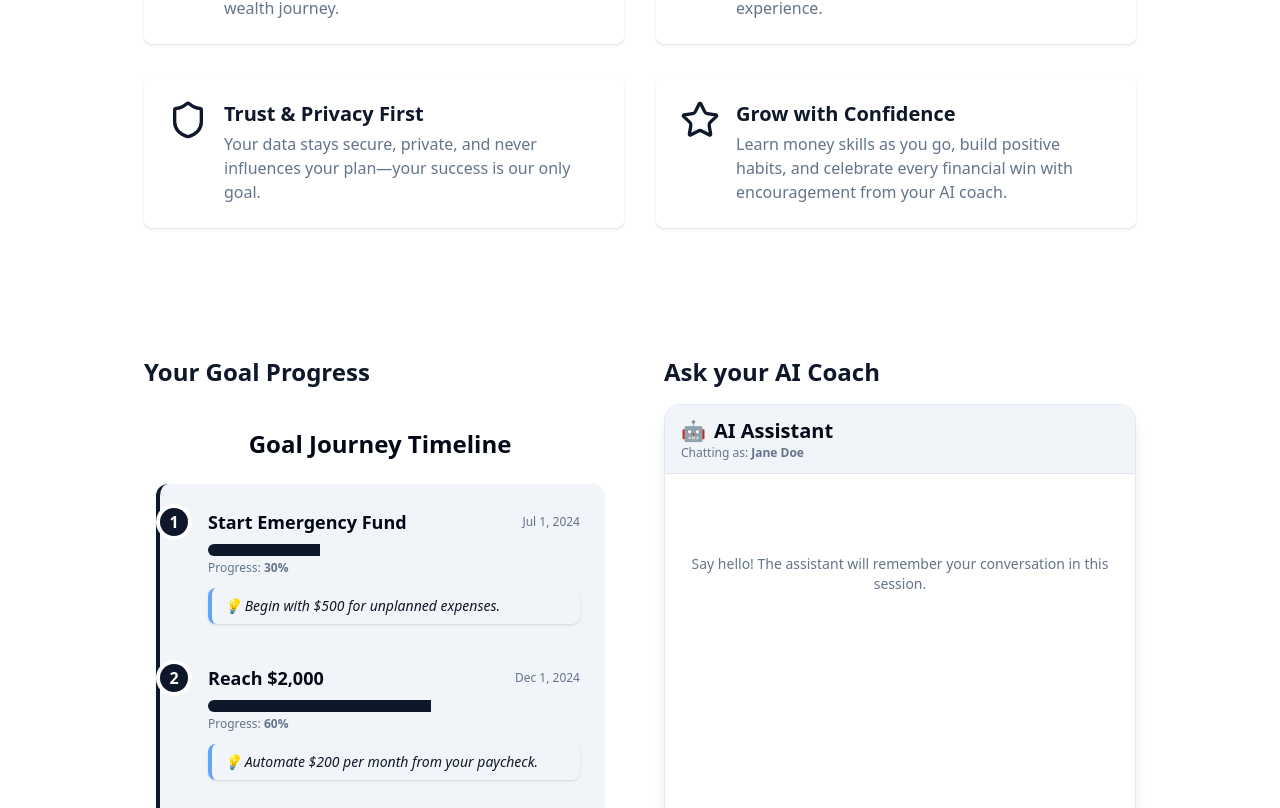
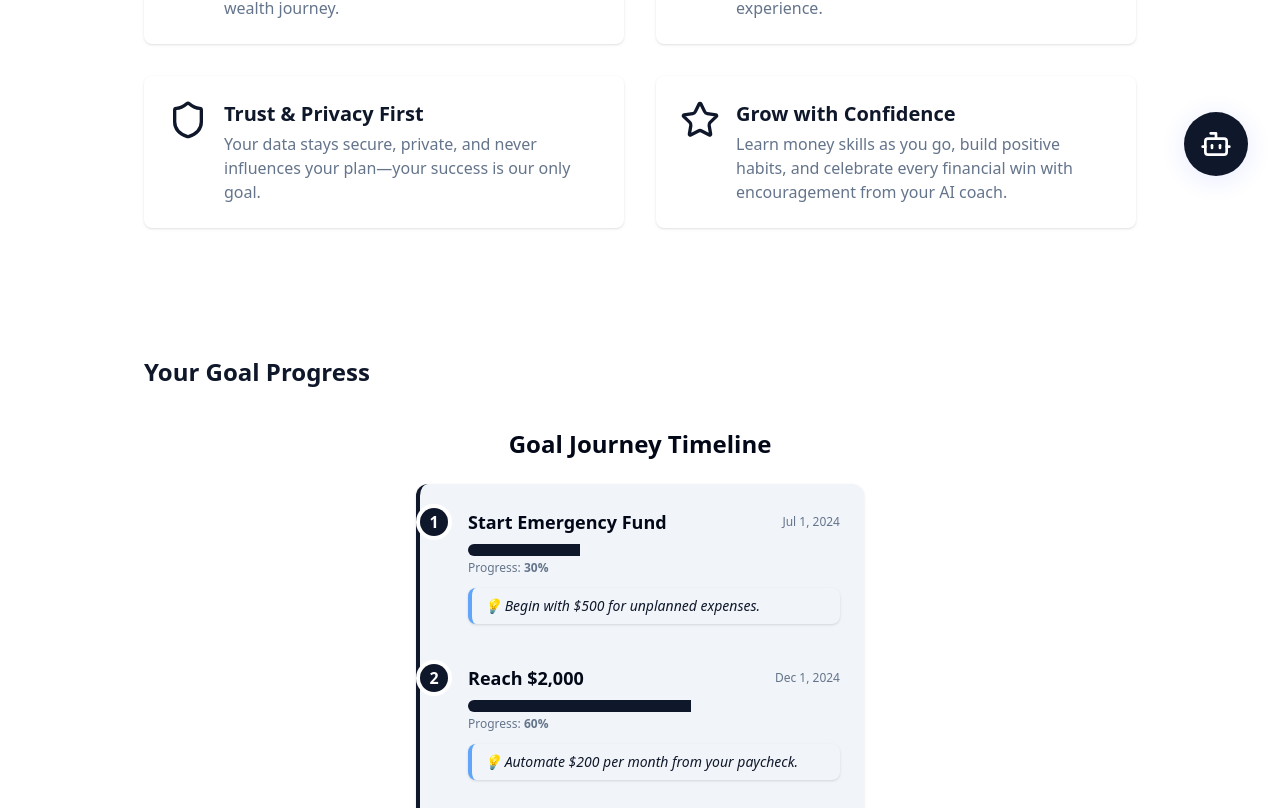
Before and after one commit to niveditajurel/future-financial-path, a React (Vite) app: page / in a window 1280 px wide. Shown: the part 592-1400 px from the top of the page. Built offline with nearby package versions, Linux system fonts and the light colour scheme.

Commit message:
Refactor: Implement floating chat bubble
Move the AI chatbot to a floating chat bubble in the corner of the screen. Clicking the bubble opens the full chat interface.

```diff
--- /dev/null
+++ b/src/components/AiChatBubble.tsx
@@ -0,0 +1,63 @@
+
+import React, { useState } from "react";
+import { Dialog, DialogContent, DialogClose } from "@/components/ui/dialog";
+import { Bot, X } from "lucide-react";
+import { AiChatbot } from "./AiChatbot";
+
+type UserProfile = {
+  name?: string;
+  email?: string;
+  [key: string]: any;
+};
+
+type AiChatBubbleProps = {
+  userId: string;
+  chatSessionId: string;
+  userProfile?: UserProfile;
+  supabaseContext?: any;
+};
+
+// Floating chat bubble that opens a dialog with the AI assistant
+export const AiChatBubble: React.FC<AiChatBubbleProps> = ({
+  userId,
+  chatSessionId,
+  userProfile,
+  supabaseContext,
+}) => {
+  const [open, setOpen] = useState(false);
+
+  return (
+    <>
+      {/* BUBBLE */}
+      <button
+        type="button"
+        aria-label="Open AI Coach Assistant"
+        className="fixed z-50 bottom-6 right-6 md:bottom-8 md:right-8 shadow-lg rounded-full bg-primary text-white w-16 h-16 flex items-center justify-center hover:scale-105 transition-all outline-none focus:ring-2 focus:ring-ring"
+        onClick={() => setOpen(true)}
+        style={{ boxShadow: '0 4px 24px 2px rgb(34 61 255 / 9%)' }}
+      >
+        <Bot className="w-8 h-8" />
+      </button>
+      {/* DIALOG */}
+      <Dialog open={open} onOpenChange={setOpen}>
+        <DialogContent className="max-w-lg w-full px-0 py-0 bg-background shadow-2xl overflow-hidden rounded-2xl animate-fade-in">
+          <div className="relative">
+            <button
+              aria-label="Close chat"
+              className="absolute top-3 right-3 text-muted-foreground hover:text-primary transition"
+              onClick={() => setOpen(false)}
+            >
+              <X className="w-5 h-5" />
+            </button>
+            <AiChatbot
+              userId={userId}
+              chatSessionId={chatSessionId}
+              userProfile={userProfile}
+              supabaseContext={supabaseContext}
+            />
+          </div>
+        </DialogContent>
+      </Dialog>
+    </>
+  );
+};
--- a/src/pages/Index.tsx
+++ b/src/pages/Index.tsx
@@ -1,4 +1,3 @@
-
 import { Button } from "@/components/ui/button";
 import {
   CircleDollarSign,
@@ -9,6 +8,7 @@ import {
 import { AiChatbot } from "@/components/AiChatbot";
 import { GoalTimeline } from "@/components/GoalTimeline";
 import React from "react";
+import { AiChatBubble } from "@/components/AiChatBubble";
 
 const features = [
   {
@@ -121,27 +121,14 @@ const FeaturesSection = () => (
 const TimelineAndChatbotSection = () => (
   <section className="bg-background py-16">
     <div className="max-w-5xl mx-auto px-4 grid grid-cols-1 md:grid-cols-2 gap-12 items-start">
-      {/* Goal Timeline */}
-      <div>
+      {/* Goal Timeline ONLY */}
+      <div className="md:col-span-2">
         <h2 className="text-2xl font-bold mb-4 text-primary text-center md:text-left">
           Your Goal Progress
         </h2>
         <GoalTimeline goalSteps={goalSteps} />
       </div>
-      {/* AI Chatbot */}
-      <div>
-        <h2 className="text-2xl font-bold mb-4 text-primary text-center md:text-left">
-          Ask your AI Coach
-        </h2>
-        <div className="w-full max-w-lg mx-auto">
-          <AiChatbot
-            userId="user-001"
-            chatSessionId="session-abc"
-            userProfile={sampleUserProfile}
-            supabaseContext={sampleSupabaseContext}
-          />
-        </div>
-      </div>
+      {/* The chatbot is now launched by the bubble, not in-page. */}
     </div>
   </section>
 );
@@ -177,14 +164,14 @@ const CTASection = () => (
 );
 
 const Index = () => (
-  <main className="min-h-screen bg-background">
+  <main className="min-h-screen bg-background relative">
     {/* Hero Section */}
     <HeroSection />
 
     {/* Features Section */}
     <FeaturesSection />
 
-    {/* Timeline & Chatbot Section (NEW) */}
+    {/* Timeline & Chatbot Section */}
     <TimelineAndChatbotSection />
 
     {/* Testimonials Section */}
@@ -192,6 +179,14 @@ const Index = () => (
 
     {/* Call to Action Section */}
     <CTASection />
+
+    {/* AI Chat Bubble */}
+    <AiChatBubble
+      userId="user-001"
+      chatSessionId="session-abc"
+      userProfile={sampleUserProfile}
+      supabaseContext={sampleSupabaseContext}
+    />
   </main>
 );
 
```
